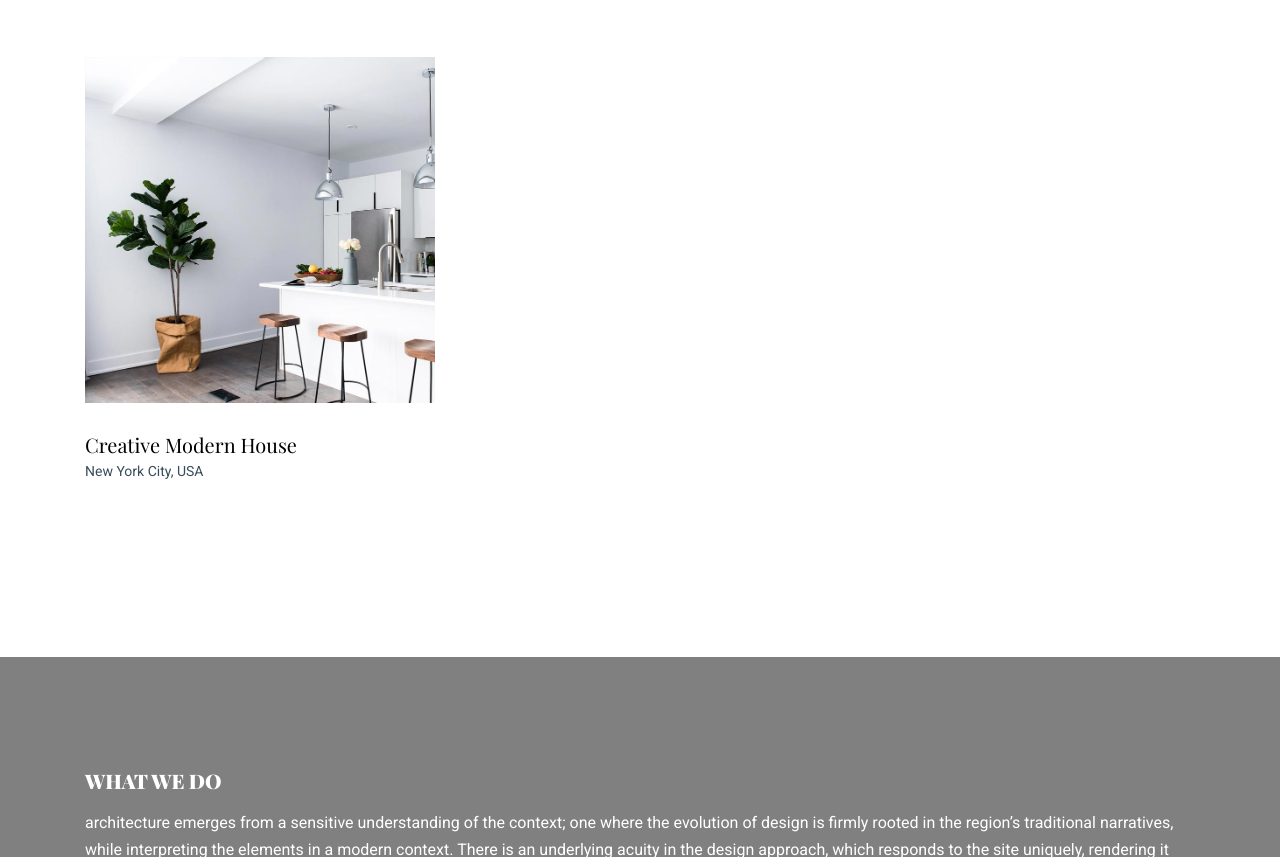
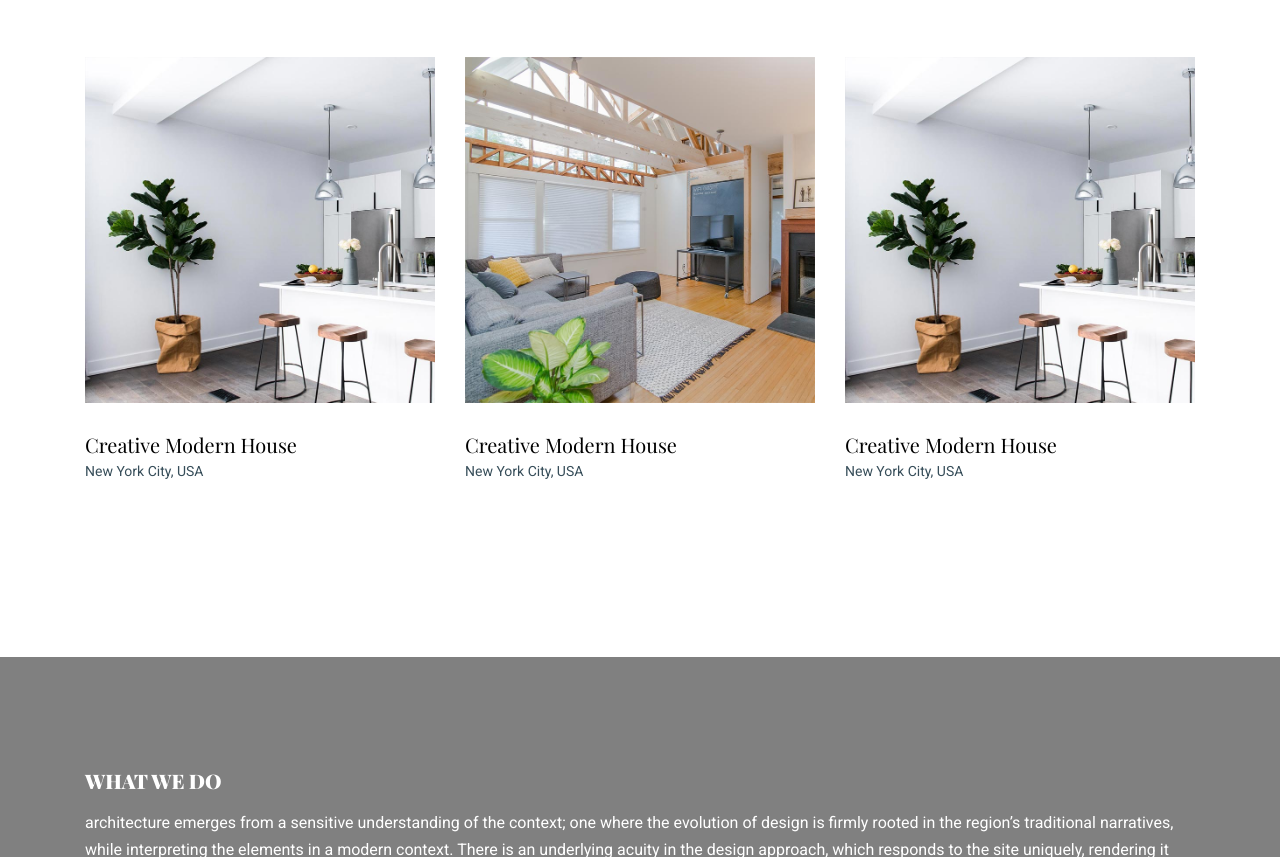
Before and after one commit to Paul-Joshy/idam, a plain HTML site: page index.html in a window 1280 px wide. Shown: the part 1549-2406 px from the top of the page. Drawn offline with nearby package versions, Linux system fonts and the light colour scheme; files whose address does not match are found by name; a web font is replaced by a local one.

Commit message:
Added extra highlights

```diff
--- a/index.html
+++ b/index.html
@@ -154,6 +154,20 @@
             </div>
           </div>
 
+          <div class="col-lg-4">
+            <div class="media-02819">
+              <a href="#" class="img-link"><img src="images/img_3.jpg" alt="Image" class="img-fluid"></a>
+              <h3><a href="#">Creative Modern House</a></h3>
+              <span>New York City, USA</span>
+            </div>
+          </div>
+          <div class="col-lg-4">
+            <div class="media-02819">
+              <a href="#" class="img-link"><img src="images/img_4.jpg" alt="Image" class="img-fluid"></a>
+              <h3><a href="#">Creative Modern House</a></h3>
+              <span>New York City, USA</span>
+            </div>
+          </div>
         </div>
       </div>
     </div>
```
